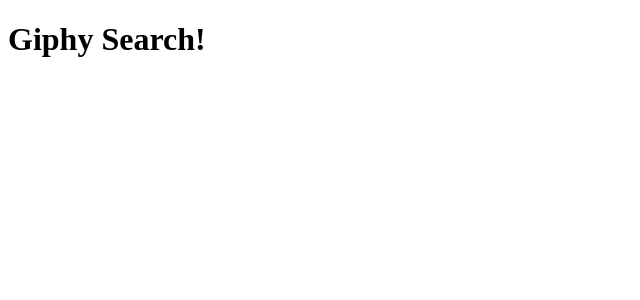
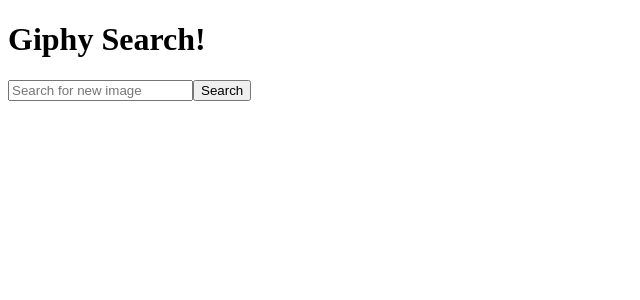
Before and after one commit to SirChristianWilliam/group-giphy-saga-project, a React (Create React App) app: page / in a window 1280 px wide. Shown: the top 300 px of the page, without its empty margins (0-640 px from the left). Built offline with nearby package versions, Linux system fonts and the light colour scheme.

Commit message:
minor setup in search component

```diff
--- a/src/components/App/App.js
+++ b/src/components/App/App.js
@@ -1,13 +1,20 @@
 import React, {useState, useEffect} from 'react';
 import { useDispatch, useSelector } from 'react-redux';
 import Header from '../Header/Header';
+import Search from '../Search/Search';
+
 // import './App.css';
 
 function App(props) {
   return (
+    <>
     <div>
       <Header />
     </div>
+    <div>
+      <Search />
+    </div>
+    </>
   );
 }
 
--- a/src/components/Search/Search.jsx
+++ b/src/components/Search/Search.jsx
@@ -0,0 +1,48 @@
+import { useState, useEffect } from 'react';
+import { useDispatch, useSelector } from 'react-redux';
+// import axios from 'axios';
+
+
+function Search() {
+    let [newSearch, setNewSearch] = useState({ id: 0, name: '' });
+
+    const dispatch = useDispatch();
+    const addImage = (event) => {
+        event.preventDefault();
+        console.log('in addImage',newSearch.id)
+        dispatch({
+            type: 'FETCH_SEARCH',
+            payload: {
+                name: [newSearch.id] //sends the current id over, new search
+                // is the object
+                // setNewSearch({newSearch.id + 1, name: ''});
+
+            }
+        })
+    }
+
+    const handleChange = (event) => {
+        event.preventDefault();
+        console.log('in handleChange');
+        setNewSearch({ ...newSearch, name: event.target.value })
+
+    }
+
+    return (
+        <form
+            className='formContainer'
+            onSubmit={addImage}
+        >
+
+            <input
+                type='text'
+                value={newSearch.name}
+                placeholder='Search for new image'
+                onChange={handleChange}
+            >
+            </input>
+            <button>Search</button>
+        </form>
+    )
+}
+export default Search;
--- a/src/index.js
+++ b/src/index.js
@@ -21,9 +21,9 @@
     return state;
 }
 
-// function* fetchSearch() {
-//     console.log('in fetchSearch');
-// }
+function* fetchSearch() {
+    console.log('in fetchSearch');
+}
 
 // function* fetchFavorites() {
 //     console.log('in fetchFavorites');
@@ -44,7 +44,7 @@
 
 function* watcherSaga() {
 
-    // yield takeEvery('FETCH_SEARCH');
+     yield takeEvery('FETCH_SEARCH', fetchSearch);
 
     // yield takeEvery('FETCH_FAVORITES');
 
```
